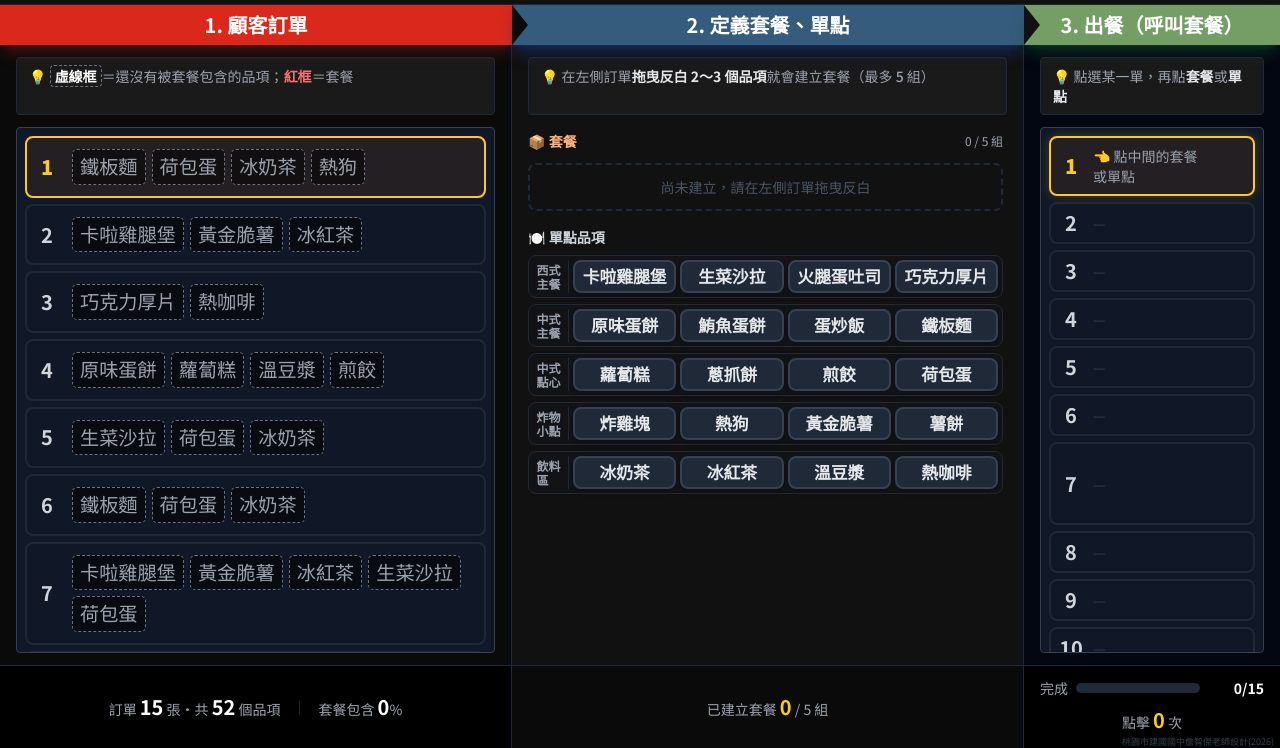
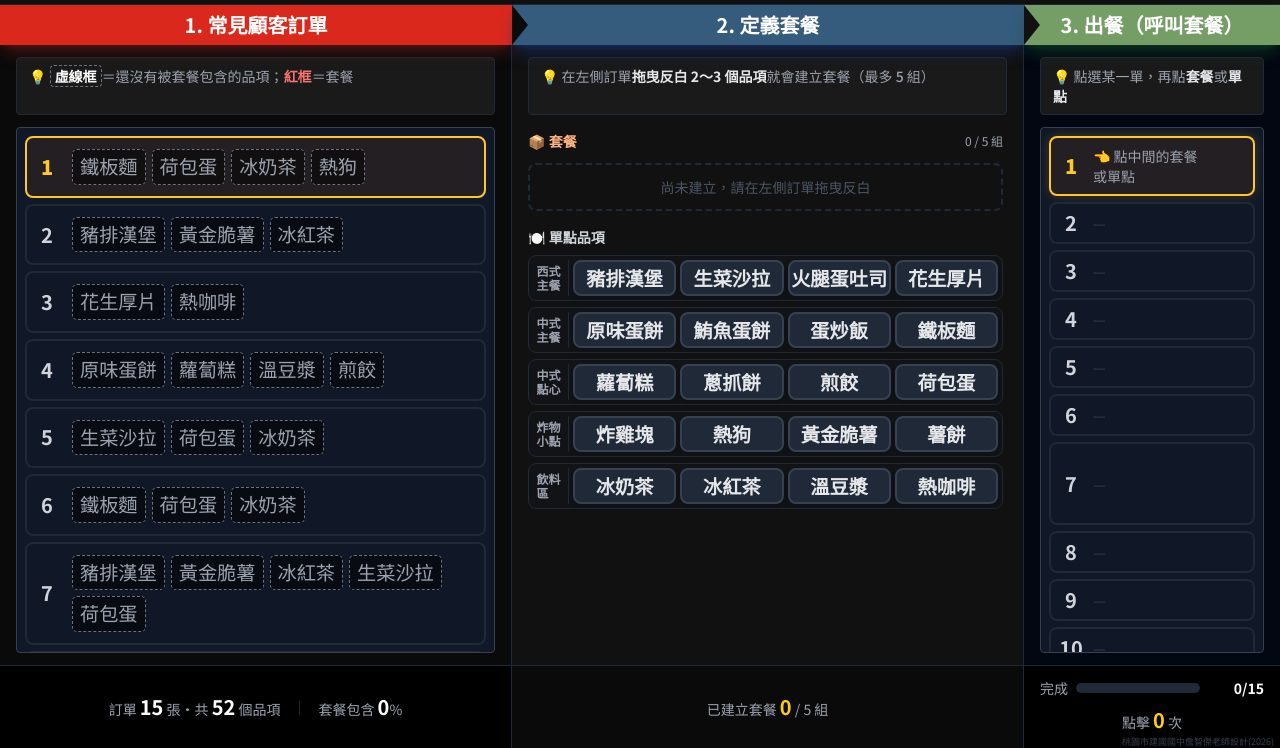
Before and after one commit to jjjan1024tyc/OrderFood1151114, a plain HTML site: page index.html in a window 1280 px wide. Shown: the part 52-800 px from the top of the page. Drawn offline with nearby package versions, Linux system fonts and the light colour scheme.

Commit message:
改品名（豬排漢堡、花生厚片）、欄位標題、單點字放大
Co-Authored-By: Claude Opus 5.5 <noreply@anthropic.com>

```diff
--- a/index.html
+++ b/index.html
@@ -138,12 +138,12 @@
 
         <!-- 第 1 排：欄位標題 -->
         <div class="tab-header bg-[#da291c] shadow-lg shadow-red-900/50 text-white z-10 relative">
-            1. 顧客訂單
+            1. 常見顧客訂單
             <div class="tab-arrow-r" style="border-left-color:#da291c"></div>
         </div>
         <div class="tab-header bg-[#355c7d] shadow-lg shadow-blue-900/50 text-white z-10 relative">
             <div class="tab-arrow-l" style="border-left-color:#0a0a0a"></div>
-            2. 定義套餐、單點
+            2. 定義套餐
             <div class="tab-arrow-r" style="border-left-color:#355c7d"></div>
         </div>
         <div class="tab-header bg-[#759e66] shadow-lg shadow-green-900/50 text-white z-10 relative">
@@ -223,8 +223,8 @@
 
         const MENU_CATEGORIES = [
             { title: '西式主餐', items: [
-                { id: 'm1', name: '卡啦雞腿堡' }, { id: 'm2', name: '生菜沙拉' },
-                { id: 'm3', name: '火腿蛋吐司' }, { id: 'm4', name: '巧克力厚片' } ] },
+                { id: 'm1', name: '豬排漢堡' }, { id: 'm2', name: '生菜沙拉' },
+                { id: 'm3', name: '火腿蛋吐司' }, { id: 'm4', name: '花生厚片' } ] },
             { title: '中式主餐', items: [
                 { id: 'm5', name: '原味蛋餅' }, { id: 'm6', name: '鮪魚蛋餅' },
                 { id: 'm7', name: '蛋炒飯' }, { id: 'm8', name: '鐵板麵' } ] },
@@ -623,7 +623,7 @@
                 grid.className = 'flex-1 grid grid-cols-4 gap-1';
                 cat.items.forEach(item => {
                     const btn = document.createElement('button');
-                    btn.className = 'flex items-center justify-center px-1 py-1 rounded-lg border-2 bg-gray-800 border-gray-700 hover:bg-gray-600 hover:border-gray-400 text-gray-200 text-[1.05rem] font-bold leading-tight whitespace-nowrap shadow-md active:scale-95 transition-all select-none';
+                    btn.className = 'flex items-center justify-center px-1 py-1 rounded-lg border-2 bg-gray-800 border-gray-700 hover:bg-gray-600 hover:border-gray-400 text-gray-200 text-[1.2rem] font-bold leading-tight whitespace-nowrap shadow-md active:scale-95 transition-all select-none';
                     btn.textContent = item.name;
                     btn.title = `單點 ${item.name}`;
                     btn.onclick = () => callPiece('item', item.id, btn);
```
